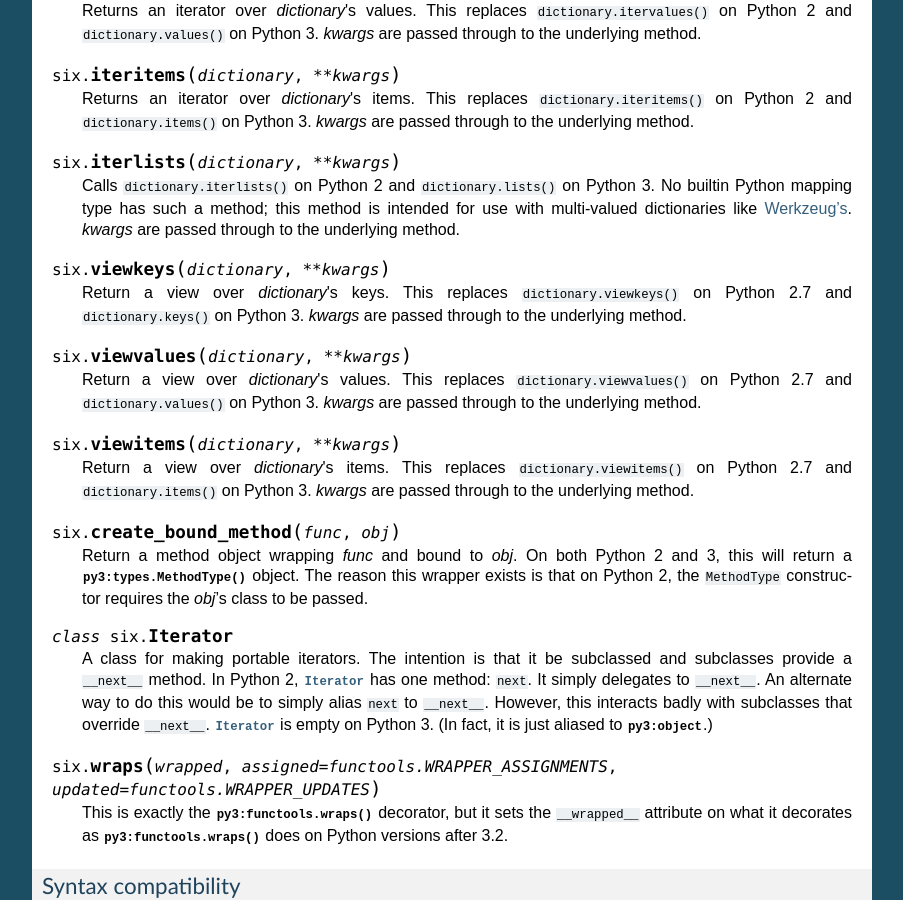
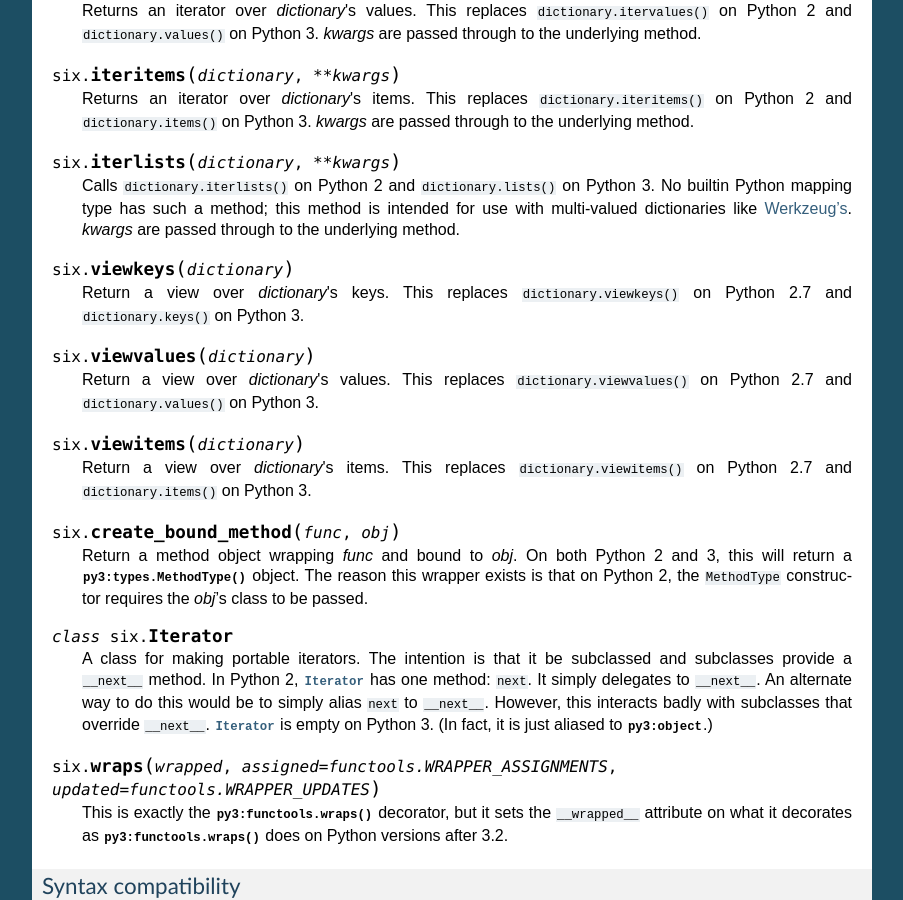
Before and after one commit to benjaminp/six, a Sphinx documentation site: the page built from documentation/index.rst, in a window 1280 px wide and 900 px high, scrolled down 2452 px. Shown: the whole window, without its empty margins (198-1101 px from the left). Built offline with Sphinx 7.4.7, drawn with Linux system fonts in a browser that asks for light colours.

Commit message:
Remove references to kwargs for view*

```diff
--- a/documentation/index.rst
+++ b/documentation/index.rst
@@ -203,25 +203,25 @@ functions and methods is the stdlib :mod:`py3:inspect` module.
    *kwargs* are passed through to the underlying method.
 
 
-.. function:: viewkeys(dictionary, **kwargs)
+.. function:: viewkeys(dictionary)
 
    Return a view over *dictionary*\'s keys. This replaces
    ``dictionary.viewkeys()`` on Python 2.7 and ``dictionary.keys()`` on
-   Python 3. *kwargs* are passed through to the underlying method.
+   Python 3.
 
 
-.. function:: viewvalues(dictionary, **kwargs)
+.. function:: viewvalues(dictionary)
 
    Return a view over *dictionary*\'s values. This replaces
    ``dictionary.viewvalues()`` on Python 2.7 and ``dictionary.values()`` on
-   Python 3. *kwargs* are passed through to the underlying method.
+   Python 3.
 
 
-.. function:: viewitems(dictionary, **kwargs)
+.. function:: viewitems(dictionary)
 
    Return a view over *dictionary*\'s items. This replaces
    ``dictionary.viewitems()`` on Python 2.7 and ``dictionary.items()`` on
-   Python 3. *kwargs* are passed through to the underlying method.
+   Python 3.
 
 
 .. function:: create_bound_method(func, obj)
```
